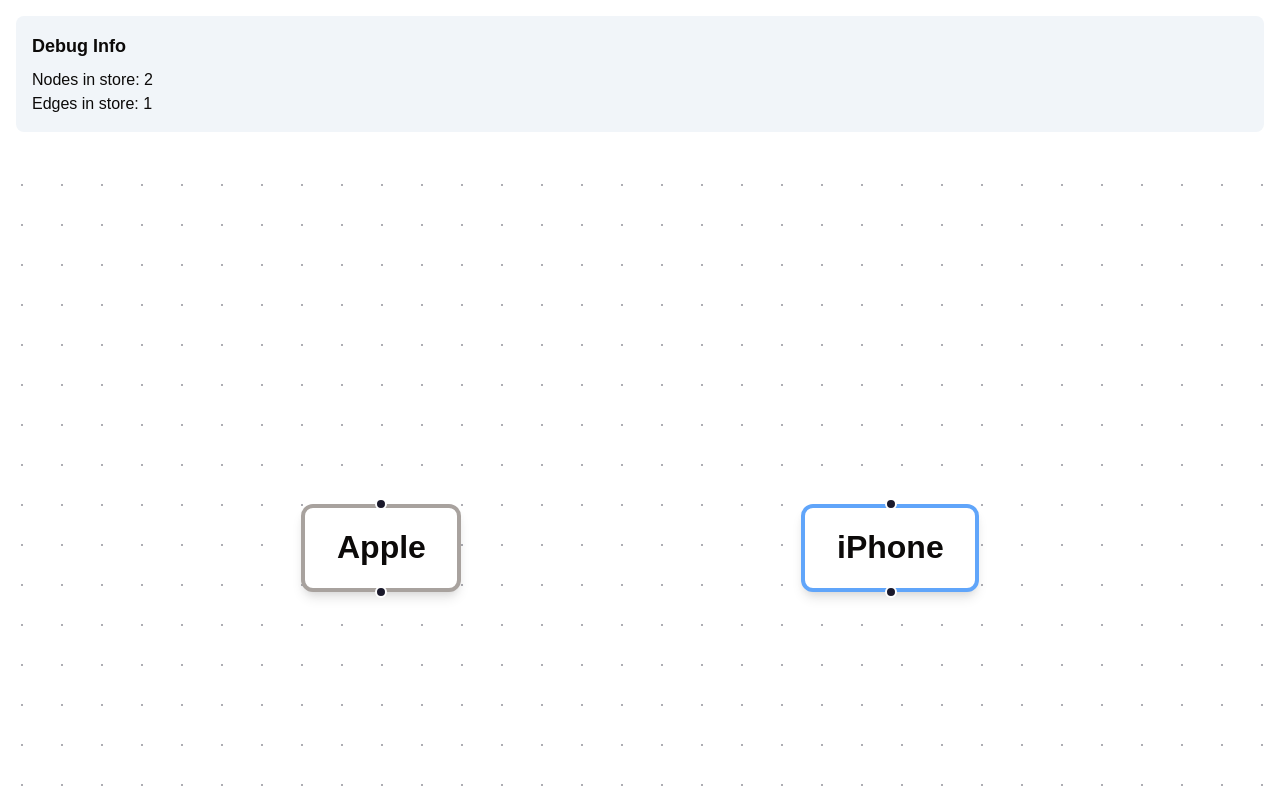
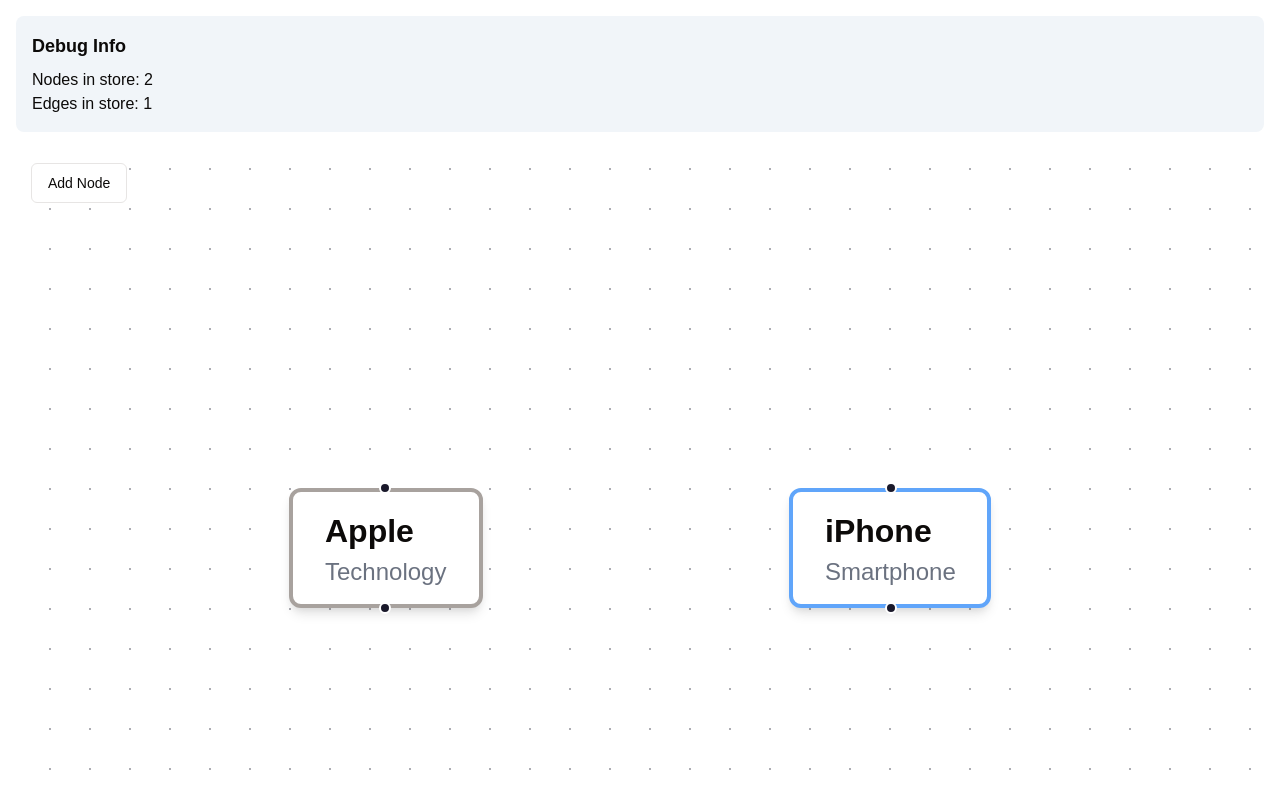
Before and after one commit to floresjacob/graphight-ui, a Next.js app: page /explore in a window 1280 px wide. Shown: the top 800 px of the page. Built offline with nearby package versions, Linux system fonts and the light colour scheme.

Commit message:
node creation

```diff
--- a/app/explore/page.tsx
+++ b/app/explore/page.tsx
@@ -1,9 +1,9 @@
-// // app/explore/page.tsx
+// app/explore/page.tsx
 'use client';
 
+import React, { useEffect } from 'react';
 import { GraphCanvas } from '@/components/graph/GraphCanvas';
 import { useGraphStore } from '@/lib/store/graph-store';
-import { useEffect } from 'react';
 
 // Sample data for testing
 const sampleData = {
@@ -50,13 +50,23 @@
 export default function Page() {
   const { setNodes, setEdges, nodes, edges } = useGraphStore();
 
-  // Initialize store with sample data only once
+  // Initialize store with sample data
   useEffect(() => {
-    if (nodes.length === 0 && edges.length === 0) {
-      setNodes(sampleData.nodes);
-      setEdges(sampleData.edges);
-    }
-  }, [setNodes, setEdges, nodes.length, edges.length]);
+    const initializeStore = () => {
+      try {
+        if (nodes.length === 0) {
+          setNodes(sampleData.nodes);
+        }
+        if (edges.length === 0) {
+          setEdges(sampleData.edges);
+        }
+      } catch (error) {
+        console.error('Error initializing store:', error);
+      }
+    };
+
+    initializeStore();
+  }, [nodes.length, edges.length, setNodes, setEdges]);
 
   return (
     <div className="p-4">
@@ -69,17 +79,3 @@
     </div>
   );
 }
-
-//// app/explore/page.tsx
-// 'use client';
-
-// import { MinimalTest } from '@/components/graph/MinimalTest';
-
-// export default function Page() {
-//   return (
-//     <div className="p-4">
-//       <h1 className="text-lg font-bold mb-4">Minimal Test</h1>
-//       <MinimalTest />
-//     </div>
-//   );
-// }
--- a/components/graph/GraphCanvas.tsx
+++ b/components/graph/GraphCanvas.tsx
@@ -1,7 +1,7 @@
-// components/graph/SimplifiedGraphCanvas.tsx
+// components/graph/GraphCanvas.tsx
 'use client';
 
-import { useState, useCallback } from 'react';
+import React, { useState, useCallback, useEffect } from 'react';
 import {
   Background,
   Controls,
@@ -13,90 +13,229 @@
   Handle,
   Position,
   NodeProps,
+  MarkerType,
+  Panel,
 } from '@xyflow/react';
 import '@xyflow/react/dist/style.css';
-import { NodeType } from '@/lib/types/graph';
+import { useGraphStore } from '@/lib/store/graph-store';
+import { Node, Edge, NodeType } from '@/lib/types/graph';
+import { Button } from '@/components/ui/shadcn/button';
+import { Dialog, DialogContent, DialogHeader, DialogTitle, DialogTrigger } from '@/components/ui/shadcn/dialog';
+import { Input } from '@/components/ui/shadcn/input';
+import { Select, SelectContent, SelectItem, SelectTrigger, SelectValue } from '@/components/ui/shadcn/select';
+import { Label } from '@/components/ui/shadcn/label';
 
-interface NodeData {
+type NodeComponentProps = NodeProps<{
   label: string;
-}
+  type: NodeType;
+  properties: Node['properties'];
+}>;
 
-// Define the data structure for our nodes
-type CustomNodeData = {
-    label: string;
-  };
-
-// Business Node Component
-function BusinessNode({ data }: NodeProps<{ data: CustomNodeData }>) {
+function BusinessNode({ data }: NodeComponentProps) {
   return (
     <div className="px-4 py-2 shadow-md rounded-md bg-white border-2 border-stone-400">
       <Handle type="target" position={Position.Top} />
+      <div className="flex flex-col">
         <div className="font-bold">{data.label}</div>
+        {data.properties.industry && (
+          <div className="text-xs text-gray-500">{data.properties.industry}</div>
+        )}
+      </div>
       <Handle type="source" position={Position.Bottom} />
     </div>
   );
 }
 
-// Product Node Component
-function ProductNode({ data }: NodeProps<{ data: CustomNodeData }>) {
+function ProductNode({ data }: NodeComponentProps) {
   return (
     <div className="px-4 py-2 shadow-md rounded-md bg-white border-2 border-blue-400">
       <Handle type="target" position={Position.Top} />
+      <div className="flex flex-col">
         <div className="font-bold">{data.label}</div>
+        {data.properties.category && (
+          <div className="text-xs text-gray-500">{data.properties.category}</div>
+        )}
+      </div>
       <Handle type="source" position={Position.Bottom} />
     </div>
   );
 }
 
-  // Map our node types to custom components
 const nodeTypes = {
   business: BusinessNode,
   product: ProductNode,
+  service: BusinessNode,
+  customer: BusinessNode,
 };
 
+function NodeCreationDialog() {
+  const [isOpen, setIsOpen] = useState(false);
+  const [formData, setFormData] = useState({
+    type: '' as NodeType,
+    label: '',
+    industry: '',
+    category: '',
+  });
 
-const initialNodes = [
-    {
-      id: '1',
-      data: { label: 'Apple' },
-      position: { x: 250, y: 250 },
-      type: 'business',
+  const { nodes, setNodes } = useGraphStore();
+
+  const handleSubmit = useCallback(() => {
+    const newNode: Node = {
+      id: `node-${nodes.length + 1}`,
+      type: formData.type,
+      label: formData.label,
+      properties: {
+        name: formData.label,
+        position: { x: 100 + (Math.random() * 400), y: 100 + (Math.random() * 200) },
+        ...(formData.type === 'business' && { industry: formData.industry }),
+        ...(formData.type === 'product' && { category: formData.category }),
       },
-    {
-      id: '2',
-      data: { label: 'iPhone' },
-      position: { x: 500, y: 250 },
-      type: 'product',
-    },
-  ];
+    };
 
-const initialEdges: CustomEdge[] = [];
+    setNodes([...nodes, newNode]);
+    setIsOpen(false);
+    setFormData({ type: '' as NodeType, label: '', industry: '', category: '' });
+  }, [nodes, setNodes, formData]);
+
+  return (
+    <Dialog open={isOpen} onOpenChange={setIsOpen}>
+      <DialogTrigger asChild>
+        <Button variant="outline">Add Node</Button>
+      </DialogTrigger>
+      <DialogContent>
+        <DialogHeader>
+          <DialogTitle>Create New Node</DialogTitle>
+        </DialogHeader>
+        <div className="grid gap-4 py-4">
+          <div className="grid gap-2">
+            <Label>Type</Label>
+            <Select
+              value={formData.type}
+              onValueChange={(value: NodeType) =>
+                setFormData(prev => ({ ...prev, type: value }))
+              }
+            >
+              <SelectTrigger>
+                <SelectValue placeholder="Select node type" />
+              </SelectTrigger>
+              <SelectContent>
+                <SelectItem value="business">Business</SelectItem>
+                <SelectItem value="product">Product</SelectItem>
+                <SelectItem value="service">Service</SelectItem>
+                <SelectItem value="customer">Customer</SelectItem>
+              </SelectContent>
+            </Select>
+          </div>
+
+          <div className="grid gap-2">
+            <Label>Label</Label>
+            <Input
+              value={formData.label}
+              onChange={(e) =>
+                setFormData(prev => ({ ...prev, label: e.target.value }))
+              }
+              placeholder="Enter node label"
+            />
+          </div>
+
+          {formData.type === 'business' && (
+            <div className="grid gap-2">
+              <Label>Industry</Label>
+              <Input
+                value={formData.industry}
+                onChange={(e) =>
+                  setFormData(prev => ({ ...prev, industry: e.target.value }))
+                }
+                placeholder="Enter industry"
+              />
+            </div>
+          )}
+
+          {formData.type === 'product' && (
+            <div className="grid gap-2">
+              <Label>Category</Label>
+              <Input
+                value={formData.category}
+                onChange={(e) =>
+                  setFormData(prev => ({ ...prev, category: e.target.value }))
+                }
+                placeholder="Enter category"
+              />
+            </div>
+          )}
+
+          <Button onClick={handleSubmit}>Create Node</Button>
+        </div>
+      </DialogContent>
+    </Dialog>
+  );
+}
 
 export function GraphCanvas() {
-  const [nodes, setNodes] = useState(initialNodes);
-  const [edges, setEdges] = useState(initialEdges);
+  const { nodes: storeNodes, edges: storeEdges, updateNodePosition } = useGraphStore();
 
-  const onNodesChange = useCallback((changes) => {
-    setNodes((nds) => applyNodeChanges(changes, nds));
-  }, []);
+  const [nodes, setNodes] = useState(storeNodes.map(node => ({
+    id: node.id,
+    type: node.type,
+    data: {
+      label: node.label,
+      type: node.type,
+      properties: node.properties
+    },
+    position: node.properties.position || { x: 0, y: 0 },
+  })));
 
-  const onEdgesChange = useCallback((changes) => {
+  const [edges, setEdges] = useState(storeEdges.map(edge => ({
+    id: edge.id,
+    source: edge.source,
+    target: edge.target,
+    type: 'default',
+    animated: true,
+    label: edge.type,
+    markerEnd: { type: MarkerType.ArrowClosed },
+  })));
+
+  useEffect(() => {
+    setNodes(
+      storeNodes.map(node => ({
+        id: node.id,
+        type: node.type,
+        data: {
+          label: node.label,
+          type: node.type,
+          properties: node.properties
+        },
+        position: node.properties.position || { x: 0, y: 0 },
+      }))
+    );
+  }, [storeNodes]);
+
+  const onNodesChange = useCallback((changes: any) => {
+    setNodes((nds) => {
+      const updatedNodes = applyNodeChanges(changes, nds);
+      changes.forEach((change: any) => {
+        if (change.type === 'position' && 'position' in change) {
+          updateNodePosition(change.id, change.position);
+        }
+      });
+      return updatedNodes;
+    });
+  }, [updateNodePosition]);
+
+  const onEdgesChange = useCallback((changes: any) => {
     setEdges((eds) => applyEdgeChanges(changes, eds));
   }, []);
 
-  const onConnect = useCallback(
-    (connection: Connection) => {
-      setEdges((eds) => addEdge(connection, eds));
-    },
-    []
-  );
+  const onConnect = useCallback((params: Connection) => {
+    setEdges((eds) => addEdge(params, eds));
+  }, []);
 
   return (
     <div className="w-full h-[800px]">
       <ReactFlow
         nodes={nodes}
+        edges={edges}
         onNodesChange={onNodesChange}
-        edges={edges}
         onEdgesChange={onEdgesChange}
         onConnect={onConnect}
         nodeTypes={nodeTypes}
@@ -104,6 +243,9 @@
       >
         <Background />
         <Controls />
+        <Panel position="top-left">
+          <NodeCreationDialog />
+        </Panel>
       </ReactFlow>
     </div>
   );
--- a/components/graph/MinimalTest.tsx
+++ /dev/null
@@ -1,70 +0,0 @@
-// components/graph/MinimalTest.tsx
-'use client';
-
-import { useState, useCallback } from 'react';
-import {
-  ReactFlow,
-  Controls,
-  Background,
-  applyNodeChanges,
-  applyEdgeChanges,
-  addEdge,
-} from '@xyflow/react';
-import '@xyflow/react/dist/style.css';
-
-const initialNodes = [
-  {
-    id: '1',
-    data: { label: 'Apple' },
-    position: { x: 250, y: 250 },
-    type: 'default',
-  },
-  {
-    id: '2',
-    data: { label: 'iPhone' },
-    position: { x: 500, y: 250 },
-    type: 'default',
-  },
-];
-
-const initialEdges = [];
-
-export function MinimalTest() {
-  const [nodes, setNodes] = useState(initialNodes);
-  const [edges, setEdges] = useState(initialEdges);
-
-  const onNodesChange = useCallback(
-    (changes) => setNodes((nds) => applyNodeChanges(changes, nds)),
-    [],
-  );
-
-  const onEdgesChange = useCallback(
-    (changes) => setEdges((eds) => applyEdgeChanges(changes, eds)),
-    [],
-  );
-
-  const onConnect = useCallback(
-    (params) => setEdges((eds) => addEdge(params, eds)),
-    [],
-  );
-
-  return (
-    <div className="w-full h-[800px]">
-      <ReactFlow
-        nodes={nodes}
-        onNodesChange={onNodesChange}
-        edges={edges}
-        onEdgesChange={onEdgesChange}
-        onConnect={onConnect}
-        fitView
-      >
-        <Background />
-        <Controls />
-      </ReactFlow>
-      <div className="absolute top-2 right-2 bg-white p-2 rounded shadow">
-        <p>Nodes: {nodes.length}</p>
-        <p>Edges: {edges.length}</p>
-      </div>
-    </div>
-  );
-}
--- /dev/null
+++ b/components/ui/shadcn/label.tsx
@@ -0,0 +1,26 @@
+"use client"
+
+import * as React from "react"
+import * as LabelPrimitive from "@radix-ui/react-label"
+import { cva, type VariantProps } from "class-variance-authority"
+
+import { cn } from "@/lib/utils"
+
+const labelVariants = cva(
+  "text-sm font-medium leading-none peer-disabled:cursor-not-allowed peer-disabled:opacity-70"
+)
+
+const Label = React.forwardRef<
+  React.ElementRef<typeof LabelPrimitive.Root>,
+  React.ComponentPropsWithoutRef<typeof LabelPrimitive.Root> &
+    VariantProps<typeof labelVariants>
+>(({ className, ...props }, ref) => (
+  <LabelPrimitive.Root
+    ref={ref}
+    className={cn(labelVariants(), className)}
+    {...props}
+  />
+))
+Label.displayName = LabelPrimitive.Root.displayName
+
+export { Label }
--- a/package.json
+++ b/package.json
@@ -10,6 +10,7 @@
   },
   "dependencies": {
     "@radix-ui/react-dialog": "^1.1.2",
+    "@radix-ui/react-label": "^2.1.0",
     "@radix-ui/react-select": "^2.1.2",
     "@radix-ui/react-slot": "^1.1.0",
     "@xyflow/react": "^12.3.4",
```
Also changed, not shown: 1 other file (tests, documents, lock files or other folders). Lines whose indentation alone changed are shown as unchanged.
